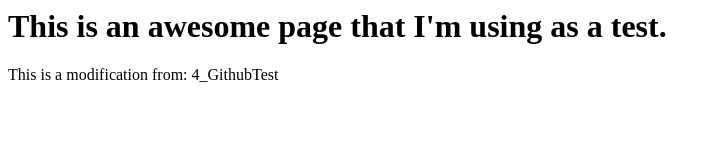
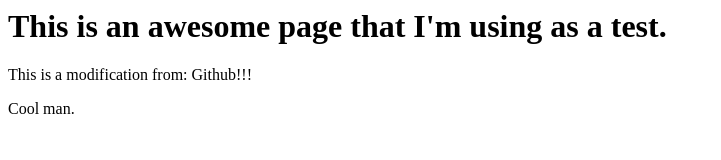
Before and after one commit to adoublen/test1, a plain HTML site: page index.html in a window 1280 px wide. Shown: the whole page, without its empty margins (0-721 px from the left). Drawn offline with Linux system fonts and the light colour scheme.

Commit message:
Update index.html

```diff
--- a/index.html
+++ b/index.html
@@ -4,7 +4,8 @@
 </head>
 <body>
 	<h1>This is an awesome page that I'm using as a test.</h1>
-	<p>This is a modification from: 4_GithubTest</p>
+	<p>This is a modification from: Github!!!</p>
+	<p>Cool man.</p>
 
 </body>
 </html>
```
